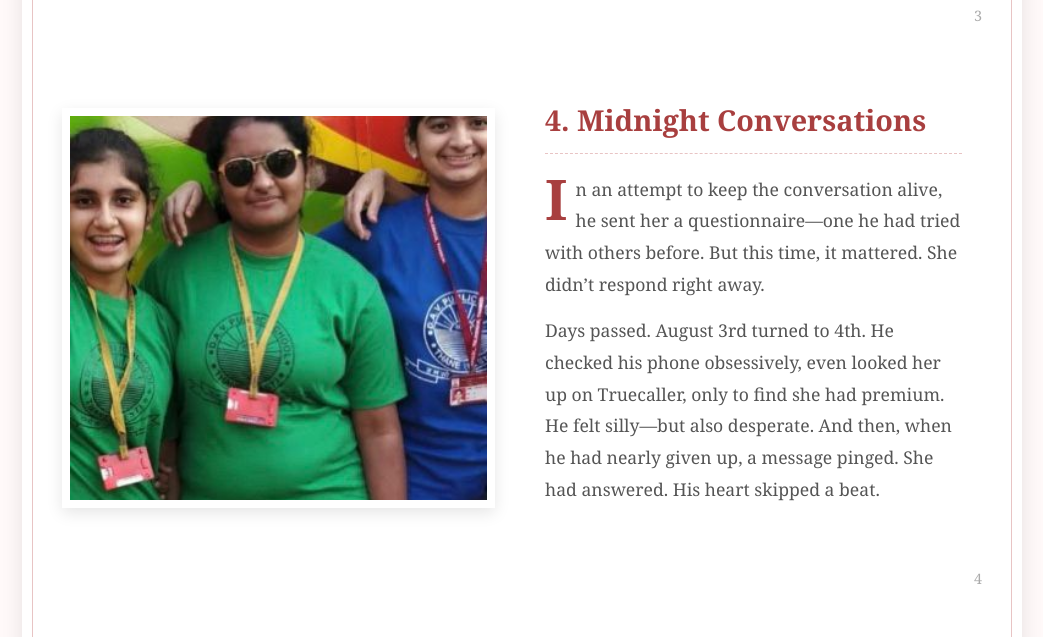
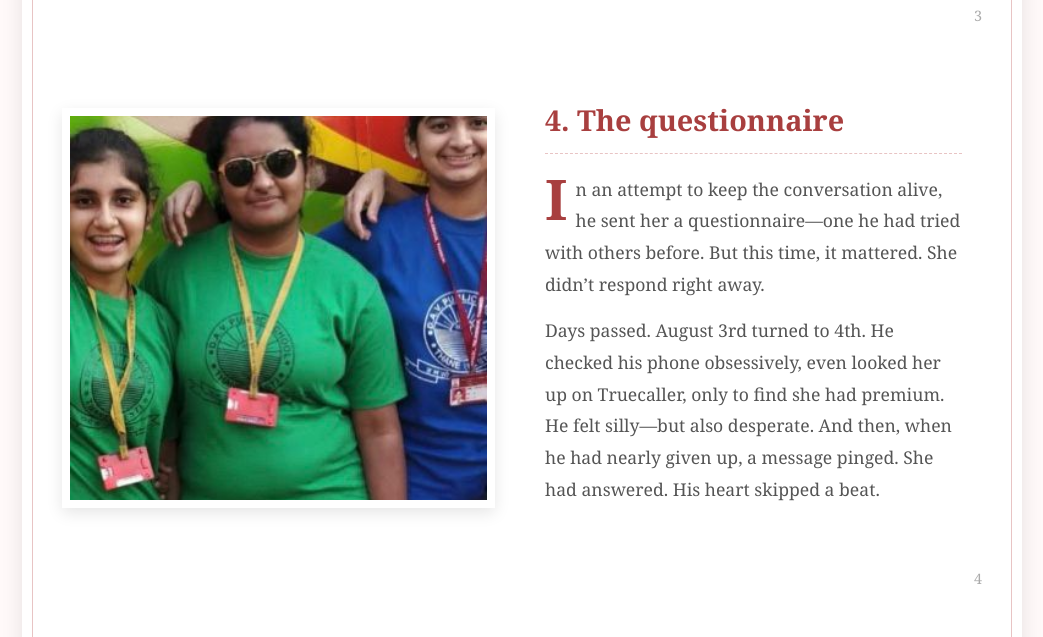
Before and after one commit to atharvapatil000/site, a plain HTML site: page index.html in a window 1280 px wide. Shown: the part 2136-2773 px from the top of the page, without its empty margins (118-1161 px from the left). Drawn offline with Linux system fonts and the light colour scheme.

Commit message:
Update index.html

```diff
--- a/index.html
+++ b/index.html
@@ -303,7 +303,7 @@
                     <img src="school.jpeg" alt="Phones showing late night chat">
                 </div>
                 <div class="page-text">
-                    <h2 class="page-title">4. Midnight Conversations</h2>
+                    <h2 class="page-title">4. The questionnaire</h2>
                     <div class="page-description">
                         <p><span class="first-letter">I</span>n an attempt to keep the conversation alive, he sent her a questionnaire—one he had tried with others before. But this time, it mattered. She didn’t respond right away.</p>
                         <p>Days passed. August 3rd turned to 4th. He checked his phone obsessively, even looked her up on Truecaller, only to find she had premium. He felt silly—but also desperate. And then, when he had nearly given up, a message pinged. She had answered. His heart skipped a beat.</p>
```
